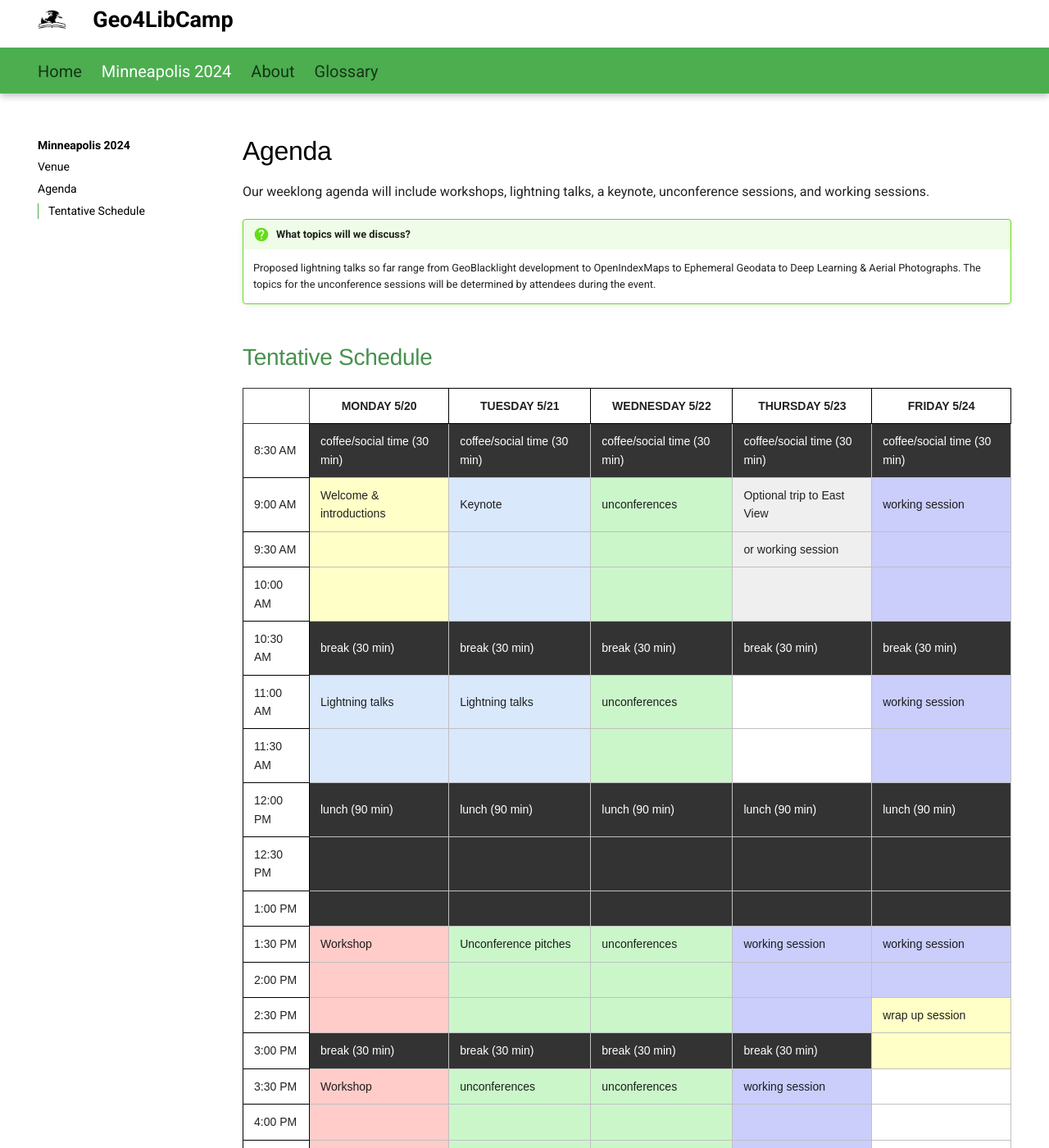
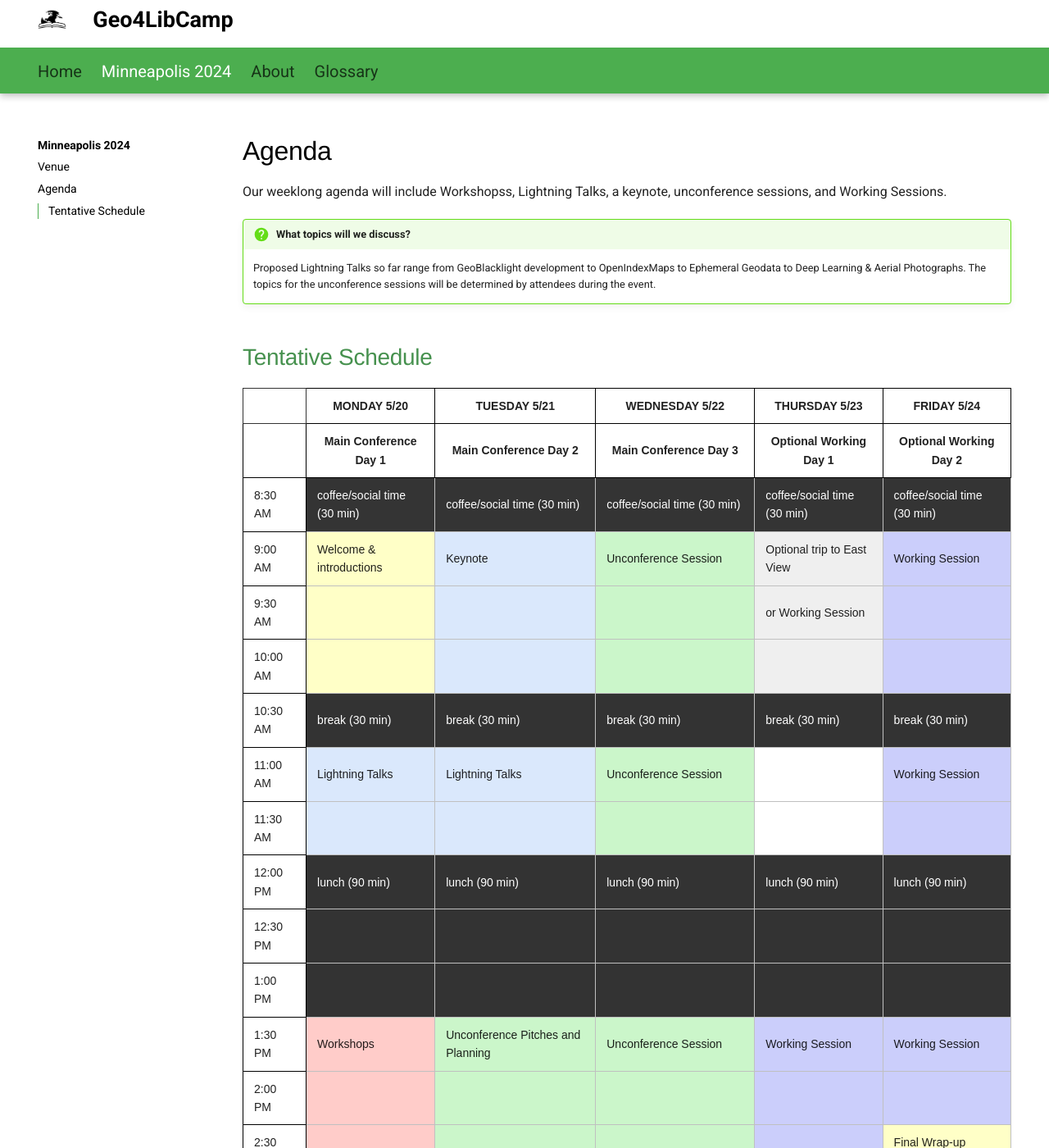
Before and after one commit to geo4lib/geo4libcamp-website, an MkDocs documentation site: the page built from docs/2024/agenda-2024.md, in a window 1280 px wide and 1400 px high. Shown: the whole window at 82% size. Built offline with MkDocs 1.6.1 and Material for MkDocs 9.7.7, drawn with Linux system fonts in a browser that asks for light colours; some of the changed text lies outside the part shown.

```diff
--- a/docs/2024/agenda-2024.md
+++ b/docs/2024/agenda-2024.md
@@ -1,8 +1,8 @@
-Our weeklong agenda will include workshops, lightning talks, a keynote, unconference sessions, and working sessions.
+Our weeklong agenda will include Workshopss, Lightning Talks, a keynote, unconference sessions, and Working Sessions.
 
 !!! question "What topics will we discuss?"
 
-	Proposed lightning talks so far range from GeoBlacklight development to OpenIndexMaps to Ephemeral Geodata to Deep Learning & Aerial Photographs. The topics for the unconference sessions will be determined by attendees during the event.
+	Proposed Lightning Talks so far range from GeoBlacklight development to OpenIndexMaps to Ephemeral Geodata to Deep Learning & Aerial Photographs. The topics for the unconference sessions will be determined by attendees during the event.
 
 ## Tentative Schedule
 
@@ -40,6 +40,14 @@
 </thead>
 <tbody>
   <tr>
+    <td class="tg-0a7q"></td>
+    <td class="tg-wa1i">Main Conference Day 1</td>
+    <td class="tg-wa1i">Main Conference Day 2</td>
+    <td class="tg-wa1i">Main Conference Day 3</td>
+    <td class="tg-wa1i">Optional Working Day 1</td>
+    <td class="tg-wa1i">Optional Working Day 2</td>
+  </tr>
+  <tr>
     <td class="tg-0a7q">8:30 AM</td>
     <td class="tg-t45z">coffee/social time (30 min)</td>
     <td class="tg-t45z">coffee/social time (30 min)</td>
@@ -51,16 +59,16 @@
     <td class="tg-cly1">9:00 AM</td>
     <td class="tg-u4xi">Welcome &amp; introductions</td>
     <td class="tg-hcdt">Keynote</td>
-    <td class="tg-oz2p">unconferences</td>
+    <td class="tg-oz2p">Unconference Session</td>
     <td class="tg-4ydh">Optional trip to East View</td>
-    <td class="tg-nc4f">working session</td>
+    <td class="tg-nc4f">Working Session</td>
   </tr>
   <tr>
     <td class="tg-cly1">9:30 AM</td>
     <td class="tg-u4xi"></td>
     <td class="tg-hcdt"></td>
     <td class="tg-oz2p"></td>
-    <td class="tg-4ydh">or working session</td>
+    <td class="tg-4ydh">or Working Session</td>
     <td class="tg-nc4f"></td>
   </tr>
   <tr>
@@ -81,11 +89,11 @@
   </tr>
   <tr>
     <td class="tg-cly1">11:00 AM</td>
-    <td class="tg-hcdt">Lightning talks</td>
-    <td class="tg-hcdt">Lightning talks</td>
-    <td class="tg-oz2p">unconferences</td>
+    <td class="tg-hcdt">Lightning Talks</td>
+    <td class="tg-hcdt">Lightning Talks</td>
+    <td class="tg-oz2p">Unconference Session</td>
     <td class="tg-ve35"></td>
-    <td class="tg-nc4f">working session</td>
+    <td class="tg-nc4f">Working Session</td>
   </tr>
   <tr>
     <td class="tg-cly1">11:30 AM</td>
@@ -121,11 +129,11 @@
   </tr>
   <tr>
     <td class="tg-cly1">1:30 PM</td>
-    <td class="tg-uqso">Workshop</td>
-    <td class="tg-oz2p">Unconference pitches</td>
-    <td class="tg-oz2p">unconferences</td>
-    <td class="tg-nc4f">working session</td>
-    <td class="tg-nc4f">working session</td>
+    <td class="tg-uqso">Workshops</td>
+    <td class="tg-oz2p">Unconference Pitches and Planning</td>
+    <td class="tg-oz2p">Unconference Session</td>
+    <td class="tg-nc4f">Working Session</td>
+    <td class="tg-nc4f">Working Session</td>
   </tr>
   <tr>
     <td class="tg-cly1">2:00 PM</td>
@@ -141,7 +149,7 @@
     <td class="tg-oz2p"></td>
     <td class="tg-oz2p"></td>
     <td class="tg-nc4f"></td>
-    <td class="tg-u4xi">wrap up session</td>
+    <td class="tg-u4xi">Final Wrap-up Session</td>
   </tr>
   <tr>
     <td class="tg-cly1">3:00 PM</td>
@@ -153,10 +161,10 @@
   </tr>
   <tr>
     <td class="tg-cly1">3:30 PM</td>
-    <td class="tg-uqso">Workshop</td>
-    <td class="tg-oz2p">unconferences</td>
-    <td class="tg-oz2p">unconferences</td>
-    <td class="tg-nc4f">working session</td>
+    <td class="tg-uqso">Workshops</td>
+    <td class="tg-oz2p">Unconference Session</td>
+    <td class="tg-oz2p">Unconference Session</td>
+    <td class="tg-nc4f">Working Session</td>
     <td class="tg-ve35"></td>
   </tr>
   <tr>
@@ -171,7 +179,7 @@
     <td class="tg-cly1">4:30 PM</td>
     <td class="tg-uqso"></td>
     <td class="tg-oz2p"></td>
-    <td class="tg-oz2p"></td>
+    <td class="tg-u4xi">Main Conference Wrap-up Session</td>
     <td class="tg-nc4f"></td>
     <td class="tg-ve35"></td>
   </tr>
```
Also changed, not shown: docs/about.md (+3 -3 lines), docs/glossary.md (+1 -1 lines), site/glossary/index.html, 2 other files.
